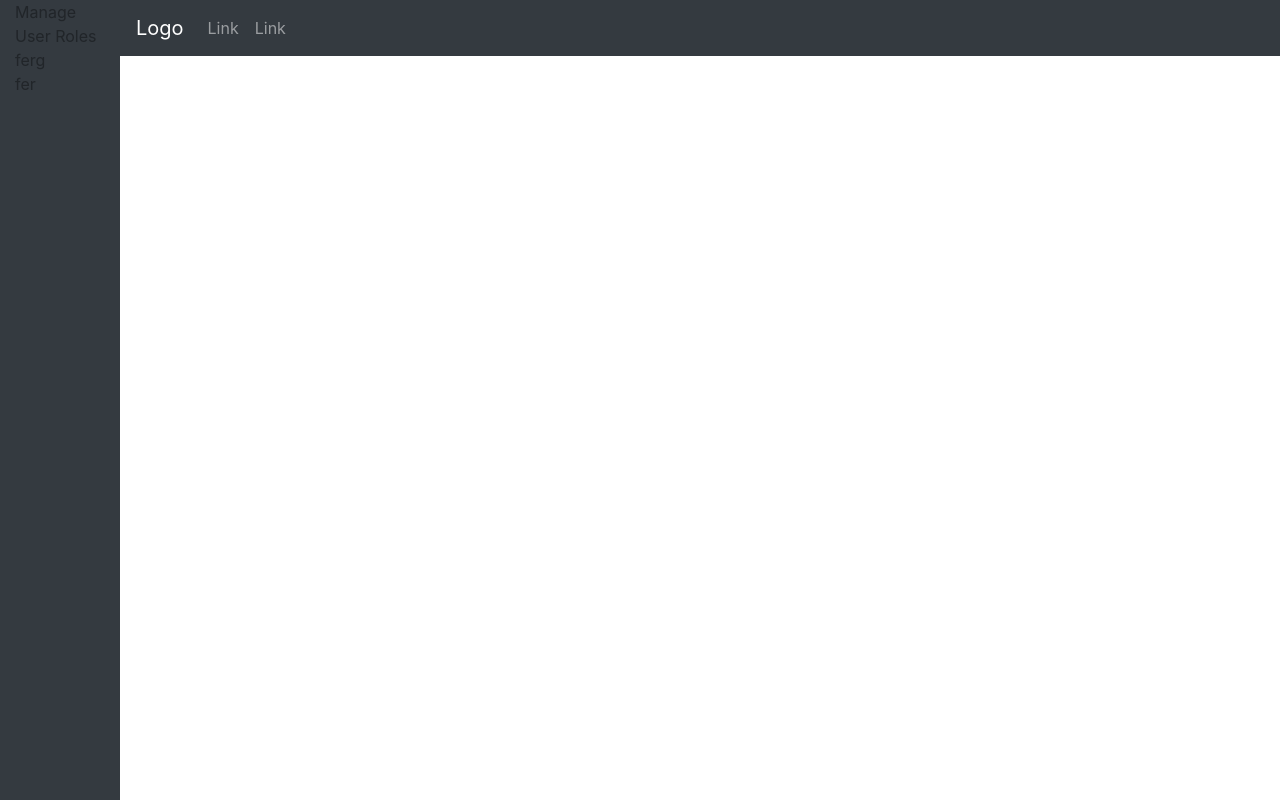
After one commit to KristianMSchmidt/bug_tracker, a PHP site: page /templates_new/ui_frame.php in a window 1280 px wide. The commit adds this page. Run offline with PHP 8.4, Linux system fonts and the light colour scheme.

Commit message:
first attempt

```diff
--- a/login.php
+++ b/login.php
@@ -40,4 +40,5 @@ if (isset($_SESSION['username'])) {
     <p>Sign in as a <a href="demo_login.php">Demo User</a></p>
 </div> <!-- div.main -->
 </div> <!-- div.wrapper-->
+
 </body>
--- a/my_projects.php
+++ b/my_projects.php
@@ -47,7 +47,10 @@ mysqli_close($conn);
 
     <form action=" create_project.php">
         <input type="submit" value="CREATE NEW PROJECT" style="float:right" class="signin_button">
+        <input type="submit" value="CREATE NEW PROJECT" class="btn btn-primary">
+
     </form>
+
     <br>
     <h2>Your Projects</h2>
 
--- a/templates/bug_style.css
+++ b/templates/bug_style.css
@@ -1,6 +1,6 @@
 body {
   margin: 0;
-  font-family: sans-serif;
+  font-family: "Helvetica Neue", Helvetica, Arial, sans-serif;
 }
 
 /* style for divs within wrapper */
--- /dev/null
+++ b/templates_new/ui_frame.php
@@ -0,0 +1,52 @@
+<!doctype html>
+<html lang="en">
+
+<head>
+  <title>Bug_Tracker</title>
+  <!-- Required meta tags -->
+  <meta charset="utf-8">
+  <meta name="viewport" content="width=device-width, initial-scale=1, shrink-to-fit=no">
+
+  <!-- Bootstrap CSS -->
+  <link rel="stylesheet" href="https://stackpath.bootstrapcdn.com/bootstrap/4.3.1/css/bootstrap.min.css" integrity="sha384-ggOyR0iXCbMQv3Xipma34MD+dH/1fQ784/j6cY/iJTQUOhcWr7x9JvoRxT2MZw1T" crossorigin="anonymous">
+  <!-- Font Awesome -->
+  <link rel="stylesheet" href="https://cdnjs.cloudflare.com/ajax/libs/font-awesome/4.7.0/css/font-awesome.min.css">
+
+  <!-- Optional JavaScript (suggested to import this and end of body -->
+  <!-- jQuery first, then Popper.js, then Bootstrap JS -->
+  <script src="https://code.jquery.com/jquery-3.3.1.slim.min.js" integrity="sha384-q8i/X+965DzO0rT7abK41JStQIAqVgRVzpbzo5smXKp4YfRvH+8abtTE1Pi6jizo" crossorigin="anonymous"></script>
+  <script src="https://cdnjs.cloudflare.com/ajax/libs/popper.js/1.14.7/umd/popper.min.js" integrity="sha384-UO2eT0CpHqdSJQ6hJty5KVphtPhzWj9WO1clHTMGa3JDZwrnQq4sF86dIHNDz0W1" crossorigin="anonymous"></script>
+  <script src="https://stackpath.bootstrapcdn.com/bootstrap/4.3.1/js/bootstrap.min.js" integrity="sha384-JjSmVgyd0p3pXB1rRibZUAYoIIy6OrQ6VrjIEaFf/nJGzIxFDsf4x0xIM+B07jRM" crossorigin="anonymous"></script>
+</head>
+
+<body>
+  <style>
+    html,
+    body {
+      height: 100%;
+    }
+  </style>
+  <div class="container-fluid h-100">
+    <div class="row h-100">
+      <div class="col-2 bg-dark" style="min-width: 100px; max-width: 120px;">
+        Manage User Roles <br>
+        ferg <br>
+        fer
+      </div>
+      <div class="col" style="padding:0;">
+        <nav class="navbar navbar-expand-sm bg-dark navbar-dark">
+          <a class="navbar-brand" href="#">Logo</a>
+          <ul class="navbar-nav">
+            <li class="nav-item">
+              <a class="nav-link" href="#">Link</a>
+            </li>
+            <li class="nav-item">
+              <a class="nav-link" href="#">Link</a>
+            </li>
+          </ul>
+        </nav>
+      </div>
+    </div>
+  </div>
+</body>
+<html>
```
Also changed, not shown: templates_new/bug_style.scss (added, +40 -0 lines). Lines whose indentation alone changed are shown as unchanged.
